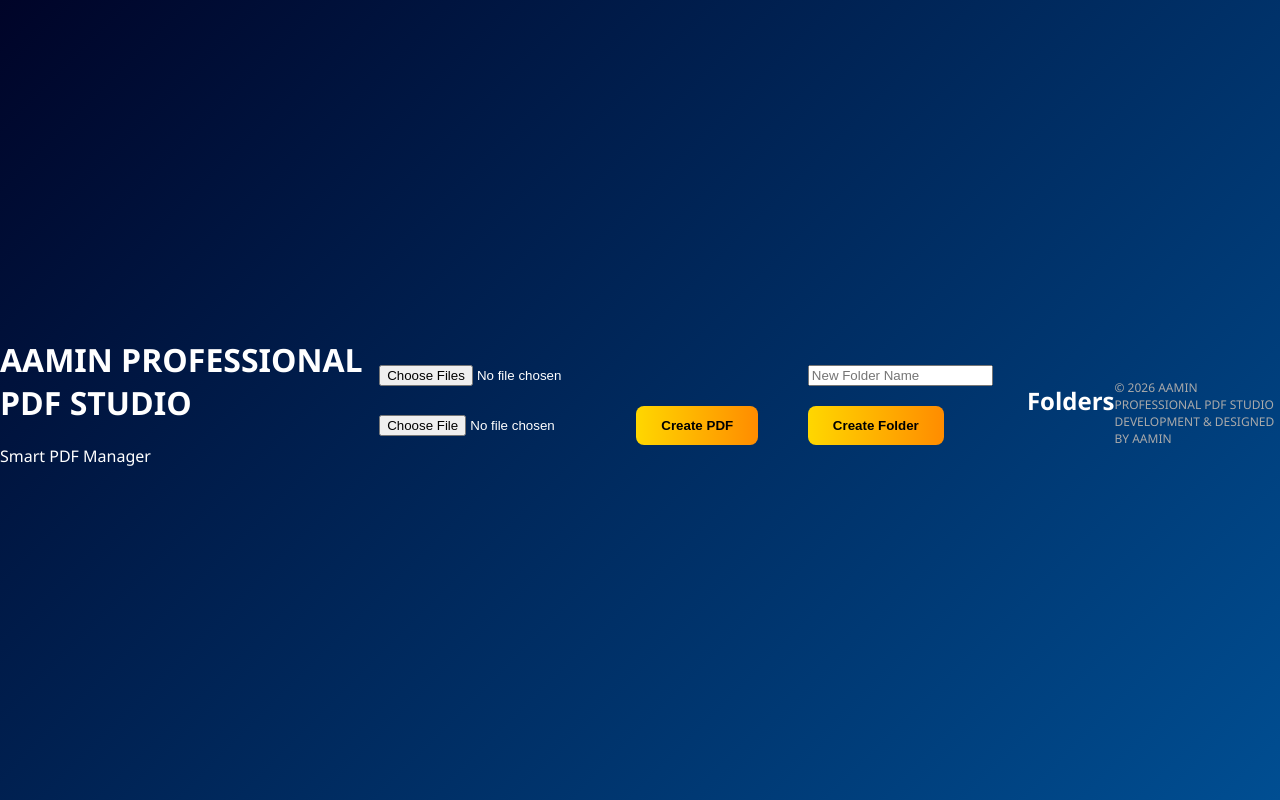
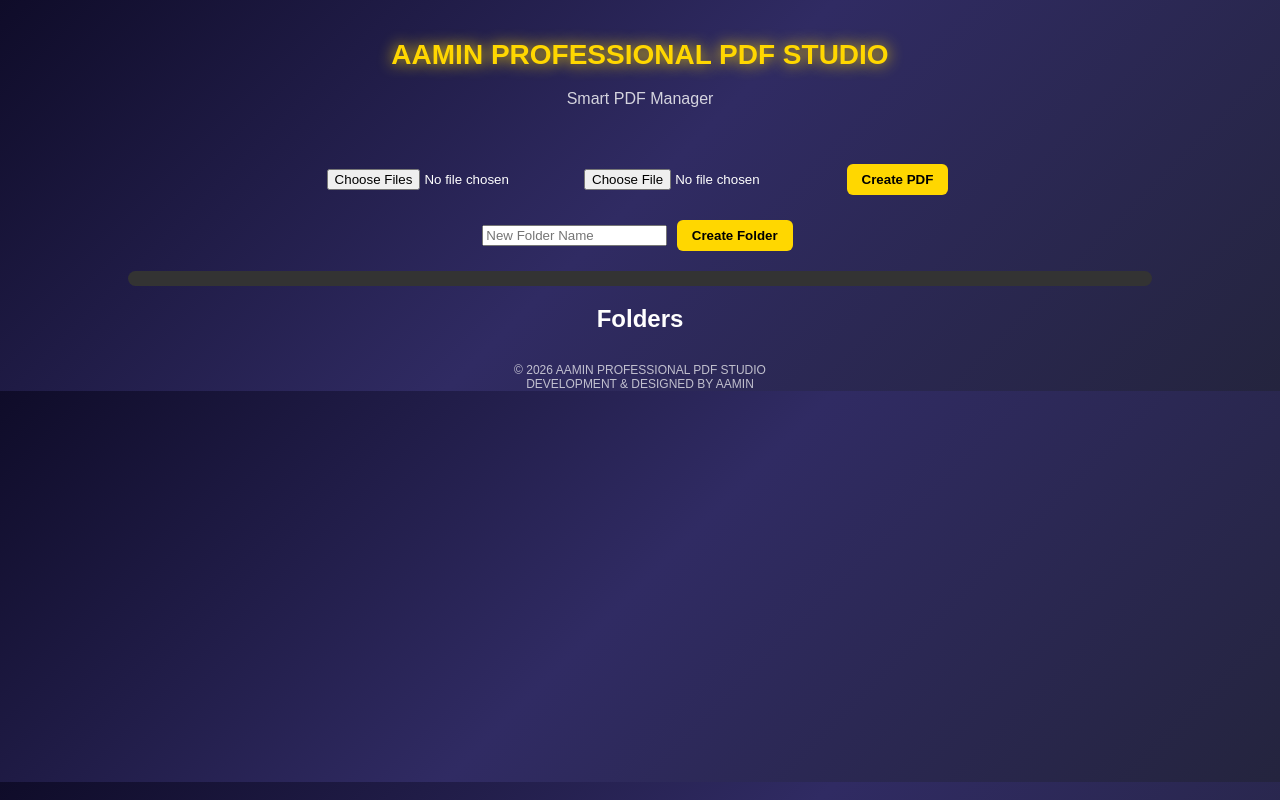
Before and after one commit to AAH010/Professional-pdf-studio, a plain HTML site: page index.html in a window 1280 px wide. Drawn offline with nearby package versions, Linux system fonts and the light colour scheme.

Commit message:
Update style.css

```diff
--- a/style.css
+++ b/style.css
@@ -1,83 +1,75 @@
 body {
     margin: 0;
-    font-family: 'Segoe UI', sans-serif;
-    background: linear-gradient(135deg, #000428, #004e92);
-    display: flex;
-    justify-content: center;
-    align-items: center;
-    min-height: 100vh;
+    font-family: Arial;
+    background: linear-gradient(135deg, #0f0c29, #302b63, #24243e);
     color: white;
+    text-align: center;
 }
 
-.container {
-    text-align: center;
-    width: 90%;
-    max-width: 500px;
+.dashboard {
+    padding: 20px;
+    animation: fadeIn 1.5s ease-in-out;
 }
 
-.logo-3d {
-    perspective: 1000px;
+.logo {
+    font-size: 28px;
+    color: gold;
+    text-shadow: 0 0 15px gold;
 }
 
-.logo-3d span {
-    font-size: 45px;
-    font-weight: bold;
-    letter-spacing: 5px;
-    color: #FFD700;
-    display: inline-block;
-    text-shadow:
-        1px 1px 0 #000,
-        2px 2px 0 #000,
-        3px 3px 15px rgba(0,0,0,0.6);
-    animation: float3d 3s ease-in-out infinite;
+.tagline {
+    opacity: 0.8;
 }
 
-@keyframes float3d {
-    0% { transform: rotateX(0deg) rotateY(0deg) translateY(0); }
-    50% { transform: rotateX(10deg) rotateY(10deg) translateY(-10px); }
-    100% { transform: rotateX(0deg) rotateY(0deg) translateY(0); }
+.controls, .folder-section {
+    margin: 15px;
 }
 
-.studio {
-    letter-spacing: 3px;
-    color: #ccc;
-    margin-top: 5px;
-}
-
-.drop-area {
-    background: white;
-    padding: 25px;
-    border-radius: 15px;
-    border: 2px dashed #FFD700;
-    margin: 20px 0;
+button {
+    padding: 8px 15px;
+    margin: 5px;
+    border: none;
+    border-radius: 6px;
+    background: gold;
+    font-weight: bold;
     cursor: pointer;
 }
 
-.drop-area p {
-    color: #333;
+.storage-bar {
+    width: 80%;
+    height: 15px;
+    background: #333;
+    margin: 15px auto;
+    border-radius: 10px;
 }
 
-input, select {
-    margin: 10px 0;
+#storageFill {
+    height: 100%;
+    width: 0%;
+    background: lime;
+    border-radius: 10px;
 }
 
-button {
-    background: linear-gradient(90deg, #FFD700, #FF8C00);
-    color: black;
-    padding: 12px 25px;
-    border: none;
+.folder {
+    background: rgba(255,255,255,0.1);
+    padding: 10px;
+    margin: 10px;
     border-radius: 8px;
-    font-weight: bold;
-    cursor: pointer;
-    margin-top: 10px;
-}
-
-button:hover {
-    opacity: 0.9;
+    animation: slideUp 0.5s ease-in-out;
 }
 
 footer {
-    margin-top: 25px;
+    margin-top: 30px;
     font-size: 12px;
-    color: #aaa;
+    opacity: 0.7;
 }
+
+@keyframes fadeIn {
+    from {opacity:0;}
+    to {opacity:1;}
+}
+
+@keyframes slideUp {
+    from {transform:translateY(20px); opacity:0;}
+    to {transform:translateY(0); opacity:1;}
+}
```
